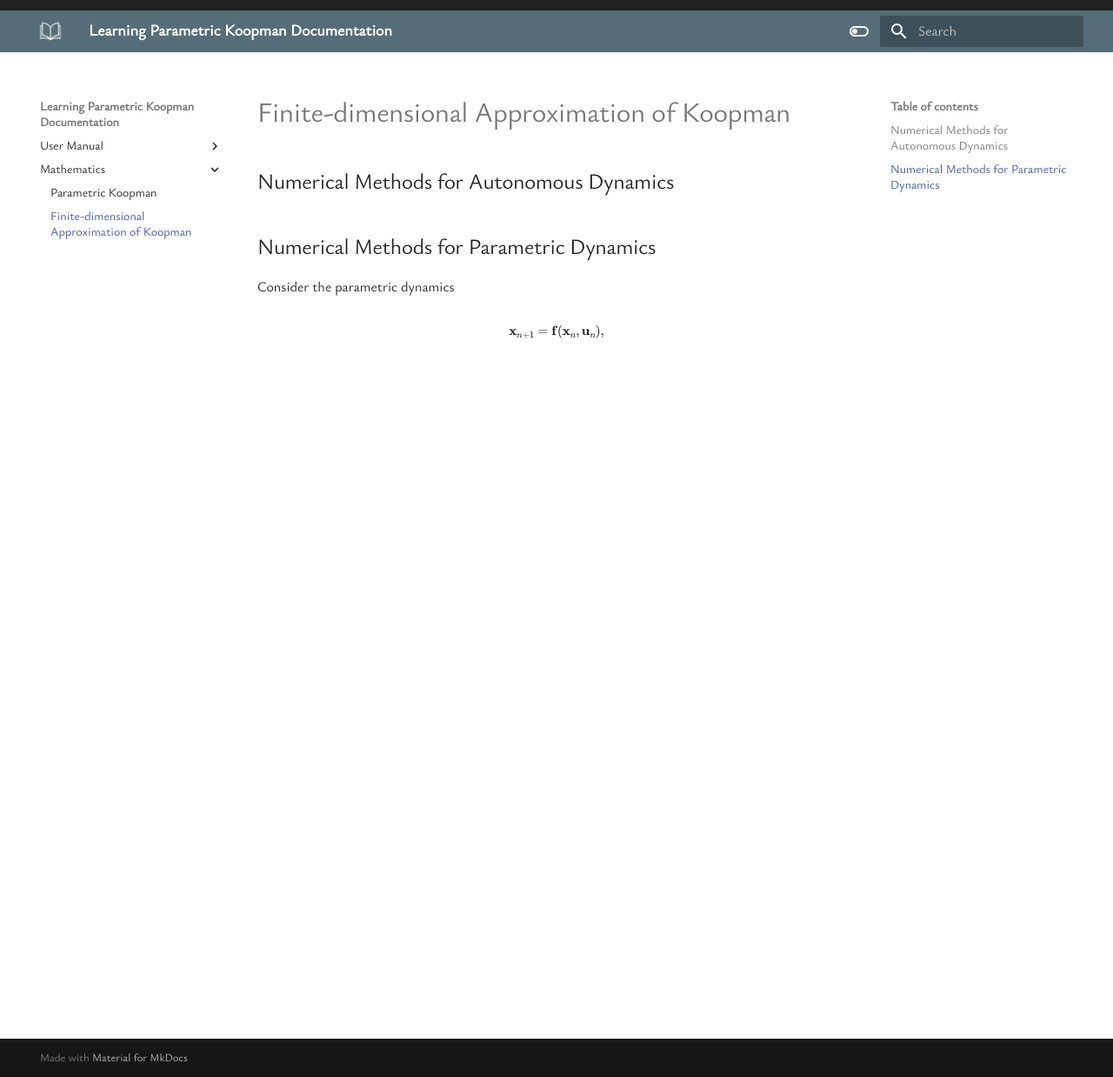
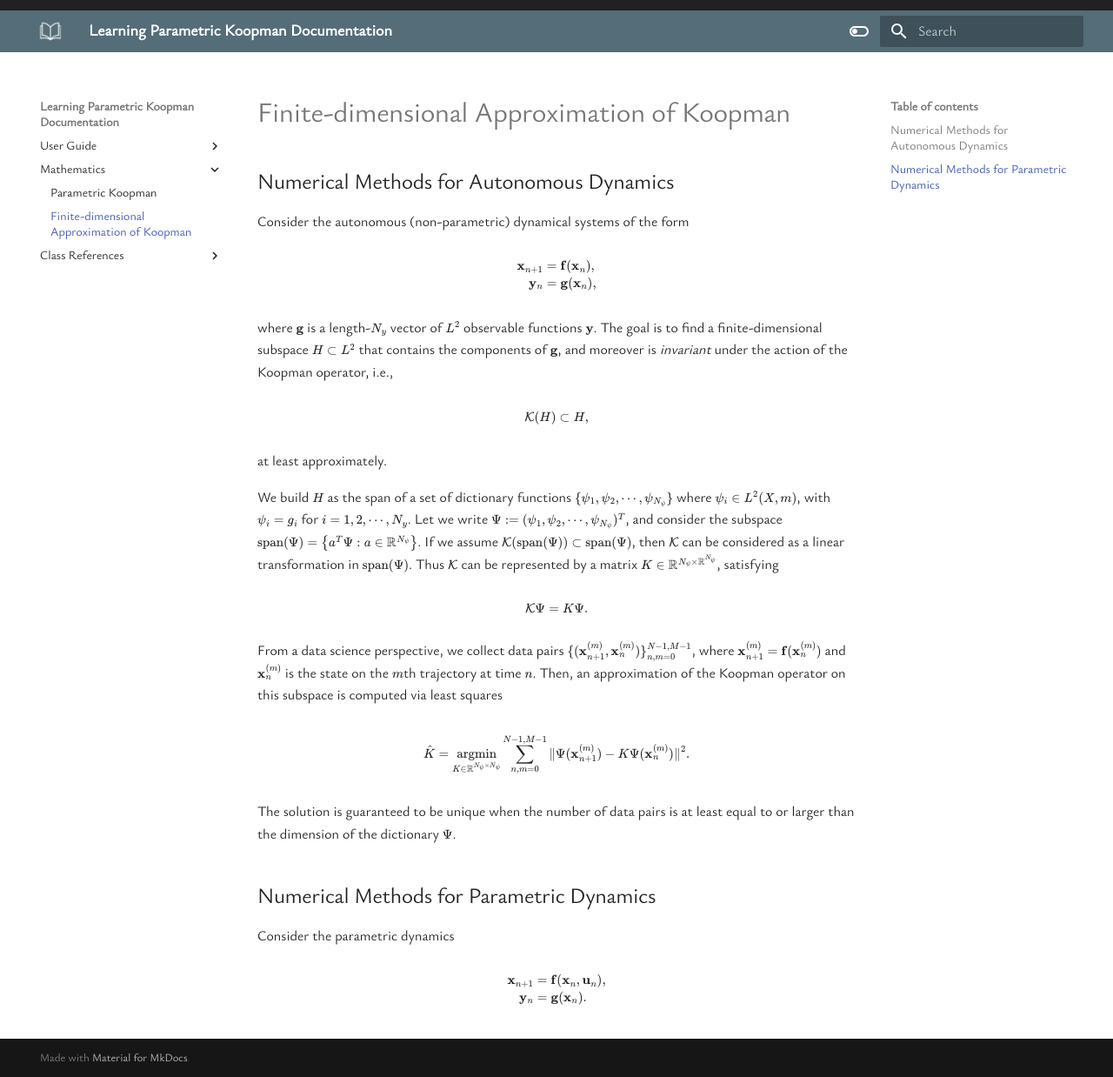
Before and after one commit to ReichtumQian/Para-KoopmanDL, an MkDocs documentation site: the page built from doc/docs/Mathematics/ApproxKoopman.md, in a window 1280 px wide and 1238 px high. Shown: the whole window at 87% size. Built offline with MkDocs 1.6.1 and Material for MkDocs 9.7.7, drawn with Linux system fonts in a browser that asks for light colours.

Commit message:
upload the framework of the documentation.

```diff
--- a/doc/docs/Mathematics/ApproxKoopman.md
+++ b/doc/docs/Mathematics/ApproxKoopman.md
@@ -2,6 +2,48 @@
 
 ## Numerical Methods for Autonomous Dynamics
 
+Consider the autonomous (non-parametric) dynamical systems of the form
+
+$$
+\begin{align*}
+\mathbf{x}_{n+1} &= \mathbf{f}(\mathbf{x}_n),\\
+\mathbf{y}_n &= \mathbf{g}(\mathbf{x}_n),
+\end{align*}
+$$
+
+where $\mathbf{g}$ is a length-$N_y$ vector of $L^2$ observable functions $\mathbf{y}$.
+The goal is to find a finite-dimensional subspace $H \subset L^2$ that
+contains the components of $\mathbf{g}$,
+and moreover is *invariant* under the action of the Koopman operator, i.e.,
+
+$$ \mathcal{K}(H) \subset H, $$
+
+at least approximately.
+
+We build $H$ as the span of a set of dictionary functions
+$\{\psi_1,\psi_2,\cdots,\psi_{N_{\psi}}\}$ where $\psi_i \in L^2(X, m)$,
+with $\psi_i = g_i$ for $i = 1,2,\cdots,N_y$.
+Let we write $\Psi := (\psi_1,\psi_2,\cdots,\psi_{N_{\psi}})^T$,
+and consider the subspace $\mathrm{span}(\Psi) = \left\{ a^T\Psi: a \in \mathbb{R}^{N_{\psi}} \right\}$.
+If we assume $\mathcal{K}(\mathrm{span}(\Psi)) \subset \mathrm{span}(\Psi)$,
+then $\mathcal{K}$ can be considered as a linear transformation in
+$\mathrm{span}(\Psi)$. Thus $\mathcal{K}$ can be represented
+by a matrix $K \in \mathbb{R}^{N_{\psi} \times \mathbb{R}^{N_{\psi}}}$, satisfying
+
+$$ \mathcal{K} \Psi  = K \Psi. $$
+
+From a data science perspective, we collect data pairs
+$\{(\mathbf{x}_{n+1}^{(m)}, \mathbf{x}_n^{(m)})\}_{n,m=0}^{N-1,M-1}$,
+where $\mathbf{x}_{n+1}^{(m)} = \mathbf{f} (\mathbf{x}_n^{(m)})$
+and $\mathbf{x}_n^{(m)}$ is the state on the $m$th trajectory at time $n$.
+Then, an approximation of the Koopman operator on this subspace is computed
+via least squares
+
+$$ \hat{K} =  \operatorname*{argmin}_{K \in \mathbb{R}^{N_{\psi} \times N_{\psi}}}
+\sum\limits_{n,m = 0}^{N-1,M-1} \|\Psi(\mathbf{x}_{n+1}^{(m)}) - K \Psi(\mathbf{x}_n^{(m)})\|^2.$$
+
+The solution is guaranteed to be unique when the number of data pairs is at
+least equal to or larger than the dimension of the dictionary $\Psi$.
 
 ## Numerical Methods for Parametric Dynamics
 
@@ -9,6 +51,7 @@ Consider the parametric dynamics
 
 $$
 \begin{align*}
-\mathbf{x}_{n+1} = \mathbf{f}(\mathbf{x}_n, \mathbf{u}_n),
+\mathbf{x}_{n+1} &= \mathbf{f}(\mathbf{x}_n, \mathbf{u}_n),\\
+\mathbf{y}_n &= \mathbf{g}(\mathbf{x}_n).
 \end{align*}
 $$
--- a/doc/mkdocs.yml
+++ b/doc/mkdocs.yml
@@ -70,9 +70,25 @@ extra_css:
   - stylesheets/extra.css
 
 nav:
-  - User Manual:
-    - Quick Start: "UserManual/QuickStart.md"
+  - User Guide:
+    - Quick Start: "UserGuide/QuickStart.md"
   - Mathematics:
     - Parametric Koopman: "Mathematics/ParaKoopman.md"
     - Finite-dimensional Approximation of Koopman: "Mathematics/ApproxKoopman.md"
-  # - Design Documentation:
+  - Class References:
+    - Dictionary:
+      - Class Dictionary: "ClassReferences/Dictionary.md"
+      - Class TrainableDictionary: "ClassReferences/TrainableDictionary.md"
+    - Koopman Operator:
+      - Class Koopman: "ClassReferences/Koopman.md"
+      - Class ParaKoopman: "ClassReferences/ParaKoopman.md"
+    - Solvers:
+      - Class KoopmanSolver: "ClassReferences/KoopmanSolver.md"
+      - Class EDMDSolver: "ClassReferences/EDMDSolver.md"
+      - Class EDMDDLSolver: "ClassReferences/EDMDDLSolver.md"
+      - Class ParaKoopmanDLSolver: "ClassReferences/ParaKoopmanDLSolver.md"
+    - ODEs:
+      - Class AbstractODE: "ClassReferences/AbstractODE.md"
+    - Flow Maps:
+      - Class FlowMap: "ClassReferences/FlowMap.md"
+      - Class ForwardEuler: "ClassReferences/ForwardEuler.md"
```
Also changed, not shown: doc/docs/ClassReferences/Dictionary.md (added, +5 -0 lines), doc/docs/ClassReferences/AbstractODE.md (added), doc/docs/ClassReferences/EDMDDLSolver.md (added), doc/docs/ClassReferences/EDMDSolver.md (added), doc/docs/ClassReferences/FlowMap.md (added), doc/docs/ClassReferences/ForwardEuler.md (added), doc/docs/ClassReferences/Koopman.md (added), doc/docs/ClassReferences/KoopmanSolver.md (added), doc/docs/ClassReferences/ParaKoopman.md (added), doc/docs/ClassReferences/ParaKoopmanDLSolver.md (added), doc/docs/ClassReferences/TrainableDictionary.md (added), doc/docs/UserGuide/QuickStart.md (added), 1 other file.
